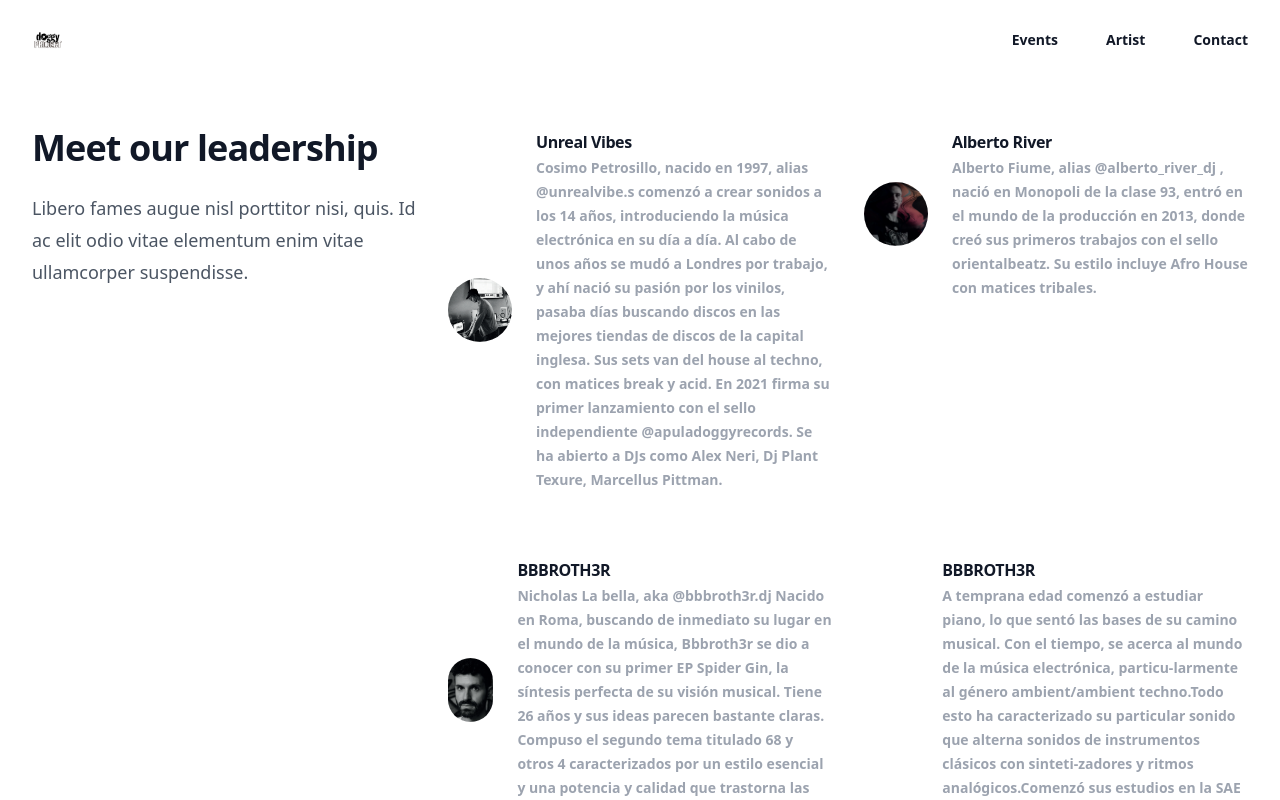
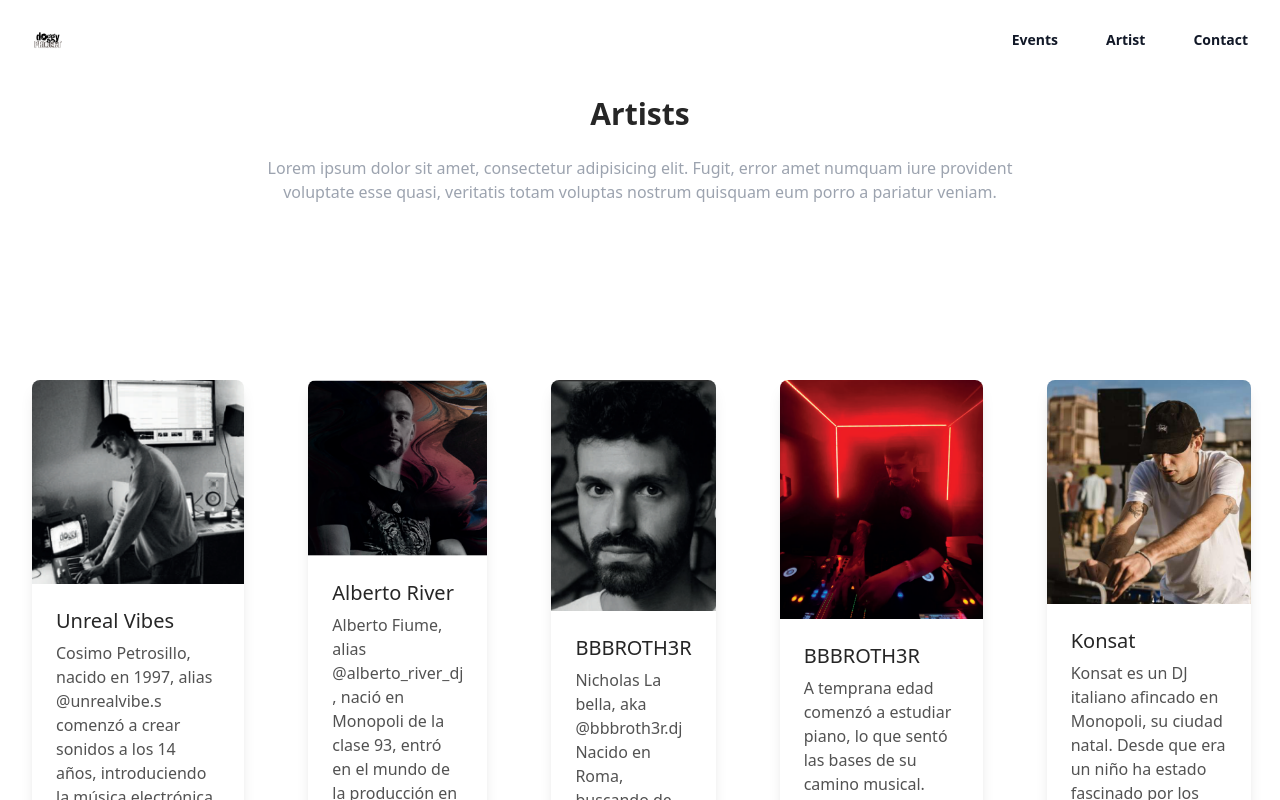
Before and after one commit to Forz70043/doggyproject, a Next.js app: page /artists in a window 1280 px wide. Shown: the top 800 px of the page. Built offline with nearby package versions, Linux system fonts and the light colour scheme.

Commit message:
fix artists

```diff
--- a/components/ArtistComponent.js
+++ b/components/ArtistComponent.js
@@ -7,29 +7,45 @@ export default function ArtistComponent(props) {
     return (
         <>
             <div className="bg-white dark:bg-slate-800 py-24 sm:py-32">
-                <div className="mx-auto grid max-w-7xl gap-y-20 gap-x-8 px-6 lg:px-8 xl:grid-cols-3">
-                    <div className="max-w-2xl">
-                        <h2 className="text-3xl font-bold tracking-tight text-gray-900 dark:text-white sm:text-4xl">Meet our leadership</h2>
-                        <p className="mt-6 text-lg leading-8 dark:text-slate-400 text-gray-600">
-                            Libero fames augue nisl porttitor nisi, quis. Id ac elit odio vitae elementum enim vitae ullamcorper
-                            suspendisse.
-                        </p>
-                    </div>
-                    <ul role="list" className="grid gap-x-8 gap-y-12 sm:grid-cols-2 sm:gap-y-16 xl:col-span-2">
-                        {artists.map((elem, index) => {
-                            return (
-                                <li key={index}>
-                                    <div className="flex items-center gap-x-6">
-                                        <img className="h-16 w-16 rounded-full" src={elem.src} alt="" />
-                                        <div>
-                                            <h3 className="text-base font-semibold leading-7 tracking-tight dark:text-white text-gray-900">{elem.aka}</h3>
-                                            <p className="text-sm font-semibold leading-6 dark:text-slate-400 text-gray-400">{elem.description}</p>
-                                        </div>
+                <div class="flex flex-row">
+                    {artists.map((elem, index) => {
+                        return (
+                            <div class="basis-1/2 mx-8 md:basis-1/2">
+                                <div
+                                    class="block max-w-sm rounded-lg bg-white shadow-lg dark:bg-neutral-700">
+                                    <a href="#!">
+                                        <img
+                                            class="rounded-t-lg"
+                                            src={elem.src}
+                                            alt="" />
+                                    </a>
+                                    <div class="p-6">
+                                        <h5
+                                            class="mb-2 text-xl font-medium leading-tight text-neutral-800 dark:text-neutral-50">
+                                            {elem.aka}
+                                        </h5>
+                                        <p class="mb-4 text-base text-neutral-600 dark:text-neutral-200">
+                                            {elem.description}
+                                        </p>
+                                        <a
+                                            href="#"
+                                            className="rounded-md bg-indigo-600 px-3.5 py-2.5 text-sm font-semibold text-white shadow-sm hover:bg-indigo-500 focus-visible:outline focus-visible:outline-2 focus-visible:outline-offset-2 focus-visible:outline-indigo-600"
+                                        >
+                                            More...
+                                        </a>
+                                        {/* <button
+                                                type="button"
+                                                class="inline-block rounded bg-primary px-6 pt-2.5 pb-2 text-xs font-medium uppercase leading-normal text-white shadow-[0_4px_9px_-4px_#3b71ca] transition duration-150 ease-in-out hover:bg-primary-600 hover:shadow-[0_8px_9px_-4px_rgba(59,113,202,0.3),0_4px_18px_0_rgba(59,113,202,0.2)] focus:bg-primary-600 focus:shadow-[0_8px_9px_-4px_rgba(59,113,202,0.3),0_4px_18px_0_rgba(59,113,202,0.2)] focus:outline-none focus:ring-0 active:bg-primary-700 active:shadow-[0_8px_9px_-4px_rgba(59,113,202,0.3),0_4px_18px_0_rgba(59,113,202,0.2)]"
+                                                data-te-ripple-init
+                                                data-te-ripple-color="light">
+                                                Button
+                                            </button> */}
                                     </div>
-                                </li>
-                            )
-                        })}
-                    </ul>
+                                </div>
+                            </div>
+                        )
+                    })}
+                    <div />
                 </div>
             </div>
         </>
--- /dev/null
+++ b/components/HeaderArtist.js
@@ -0,0 +1,21 @@
+
+
+export default function HeaderArtist() {
+
+    return (
+        <div className="bg-white dark:bg-slate-800 pt-24 px-6">
+            <div class="mx-auto text-center md:max-w-xl lg:max-w-3xl">
+                <h2
+                    class="mb-6 text-3xl font-bold text-neutral-800 dark:text-white dark:text-neutral-200">
+                    Artists
+                </h2>
+                <p class=" dark:text-slate-400 text-gray-400 mb-6 pb-2 md:mb-12 md:pb-0">
+                    Lorem ipsum dolor sit amet, consectetur adipisicing elit. Fugit, error
+                    amet numquam iure provident voluptate esse quasi, veritatis totam
+                    voluptas nostrum quisquam eum porro a pariatur veniam.
+                </p>
+            </div>
+        </div>
+    )
+
+}
--- a/pages/artists.js
+++ b/pages/artists.js
@@ -3,6 +3,7 @@ import React from "react"
 import ArtistComponent from '@/components/ArtistComponent';
 import Footer from "@/components/Footers/Footer"
 import Navbar from "@/components/Navbar"
+import HeaderArtist from "@/components/HeaderArtist";
 
 
 export default function ArtistPage() {
@@ -10,6 +11,7 @@ export default function ArtistPage() {
   return (
     <div>
         <Navbar />
+        <HeaderArtist />
         <ArtistComponent />
         <Footer />
     </div>
```
